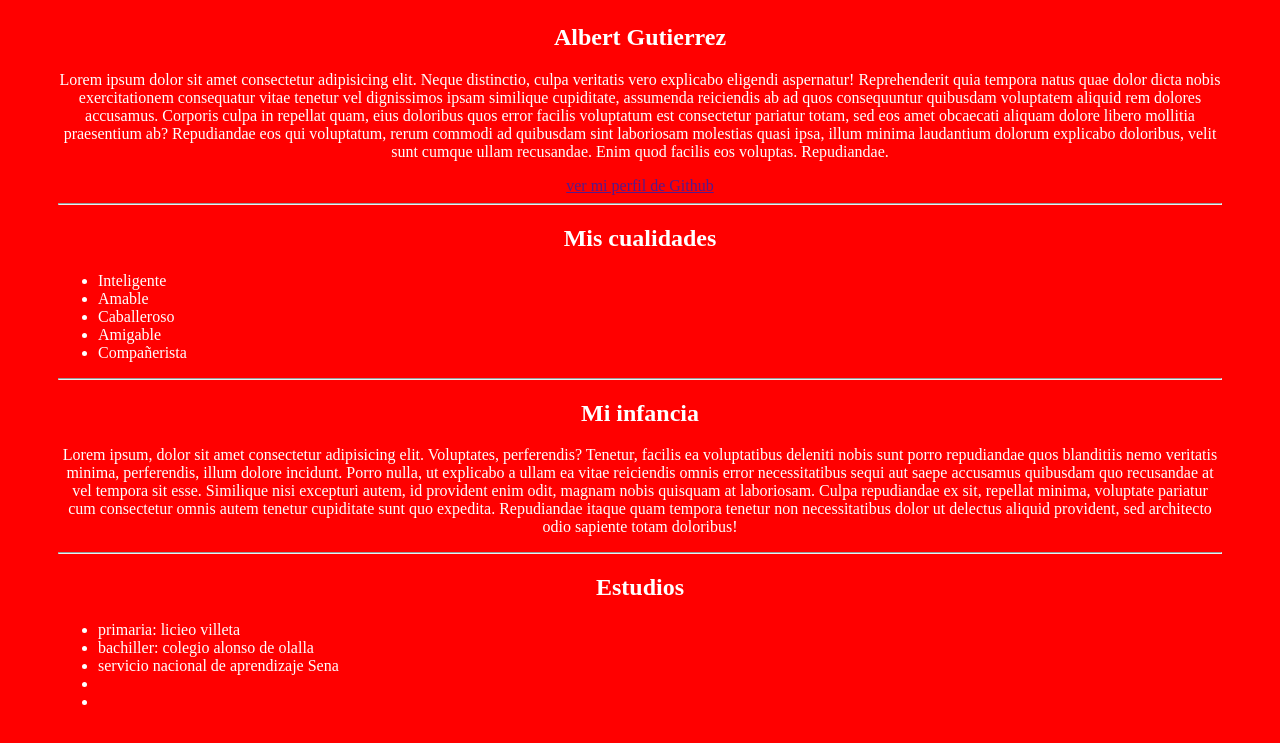
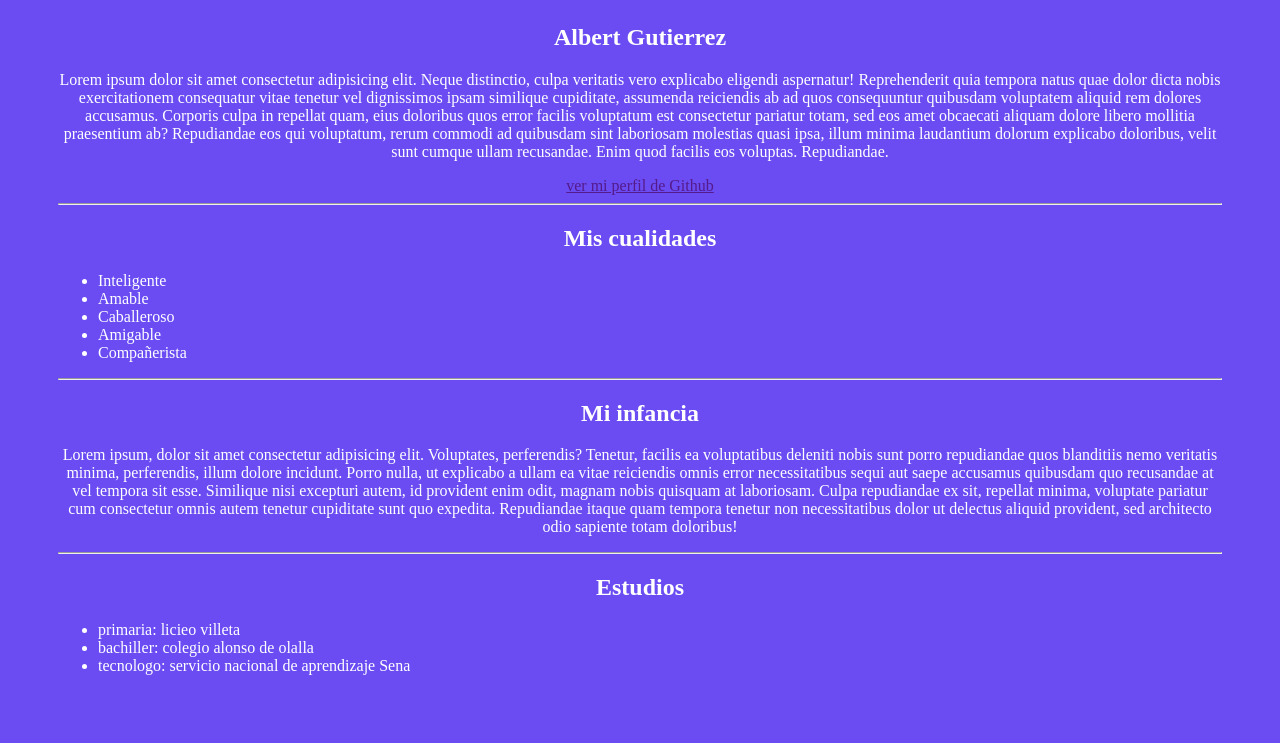
Before and after one commit to Albert-Gutierrez/mi_historia, a plain HTML site: page index.html in a window 1280 px wide. Shown: the part 1087-1830 px from the top of the page. Drawn offline with Linux system fonts and the light colour scheme.

Commit message:
se cambio el background

```diff
--- a/css/style.css
+++ b/css/style.css
@@ -1,5 +1,5 @@
 body{
-    background: red;
+    background: rgb(106, 76, 242);
     text-align: center;
     color: white;
     padding: 50px;
--- a/index.html
+++ b/index.html
@@ -30,9 +30,7 @@
         <ul>
             <li>primaria: licieo villeta</li>
             <li>bachiller: colegio alonso de olalla</li>
-            <li>servicio nacional de aprendizaje Sena</li>
-            <li></li>
-            <li></li>
+            <li>tecnologo: servicio nacional de aprendizaje Sena</li>
         </ul>
     </section>
 
```
